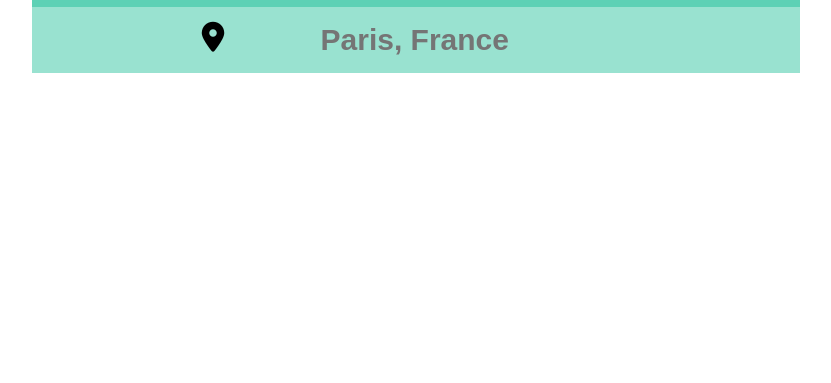
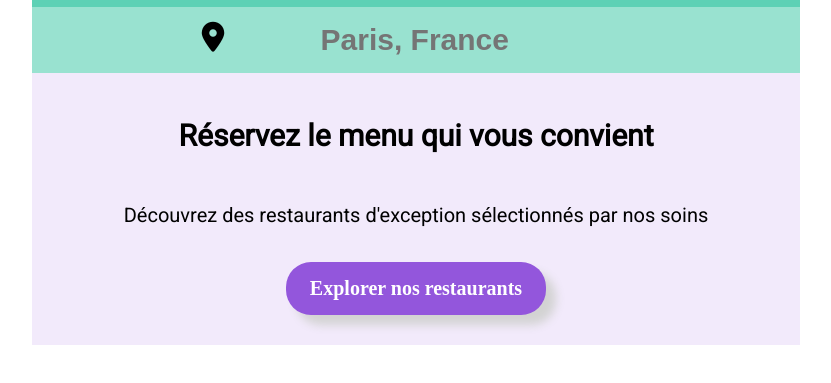
Before and after one commit to Barberousse93/OC-P3-OhMyFood, a website: page index.html in a window 1280 px wide. Shown: the part 93-476 px from the top of the page, without its empty margins (224-1055 px from the left). Drawn offline with Linux system fonts and the light colour scheme; a web font is replaced by a local one.

Commit message:
mise en place section description

```diff
--- a/index.html
+++ b/index.html
@@ -29,12 +29,22 @@
                 <div class="localisation__pin">
                     <i class="fa-solid fa-location-dot"></i>
                 </div>
-                <div class="localistion__input">
+                <div class="localisation__input">
                         <input class="localisation__input--saisie" type="search" placeholder="Paris, France">
 
                 </div>
             </div>
-
+            <section class="description">
+                <p class="description__1">
+                    Réservez le menu qui vous convient
+                </p>
+                <p class="description__2">
+                    Découvrez des restaurants d'exception sélectionnés par nos soins
+                </p>
+                <div class="description__btn">
+                    Explorer nos restaurants
+                </div>
+            </section>
     </div>
 </body>
 </html>
--- a/scss/main.scss
+++ b/scss/main.scss
@@ -44,17 +44,57 @@ p{
     position:relative;
     display:flex;
     flex-direction: row;
-    align-items: center;
-    justify-items: center;
+    justify-content: center;
+    padding-top: 15px;
+    padding-bottom: 15px;
 
     &__pin i{
         font-size: 30px;
     }
 
     &__input--saisie{
+        background-color: transparent;
         text-align: center;
-        font-size: 18px;
+        font-size: 30px;
         font-weight: bold;
         border: none;
     }
 }
+
+.description{
+    background-color: lighten($Couleur-primaire, 35%);
+    display: flex;
+    flex-direction: column;
+    align-items: center;
+    position: relative;
+    width: auto;
+    padding-top: 15px;
+    padding-bottom: 15px;
+
+    &__1{
+        position: relative;
+        font-size: 30px;
+        font-weight: bold;
+        text-align: center;
+    }
+
+    &__2{
+
+        font-size: 20px;
+        text-align: center;
+    }
+
+    &__btn{
+        background-color: $Couleur-primaire;
+        font-size: 20px;
+        font-weight: bold;
+        color:white;
+        width: 30%;
+        text-align: center;
+        padding: 15px;
+        margin-top: 15px;
+        margin-bottom: 15px;
+        border-radius: 25px;
+        box-shadow: 10px 10px 10px lightgrey;
+    }
+}
```
Also changed, not shown: css/style.css, 1 other file.
